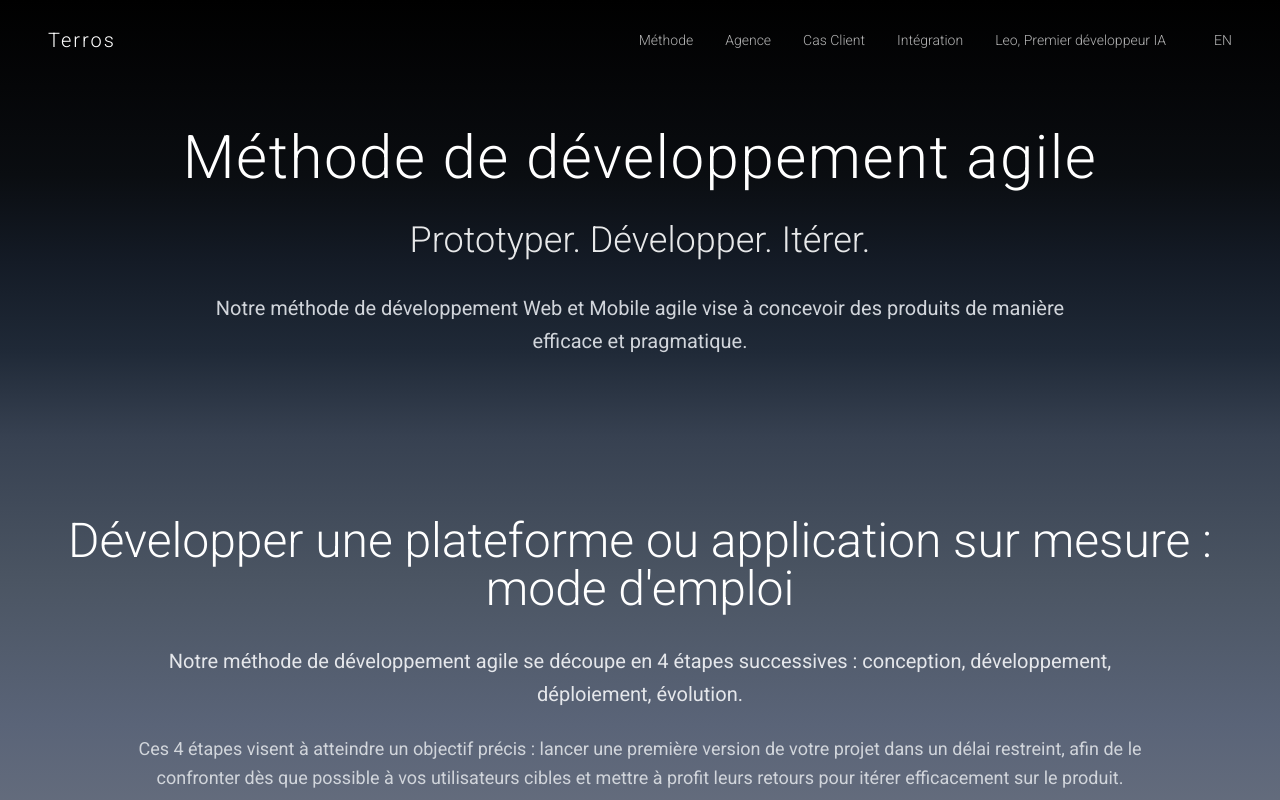
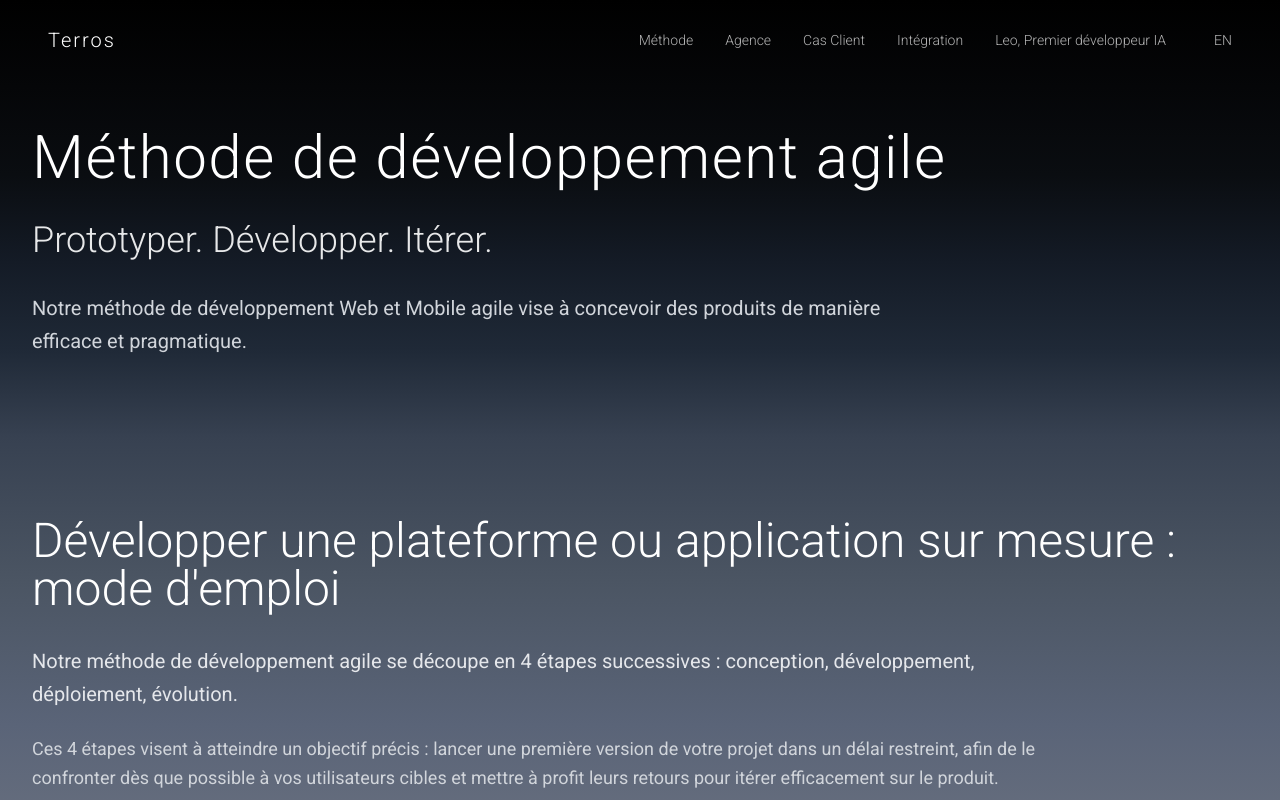
Before and after one commit to charlotteforte/test11, a React (Vite) app: page /method in a window 1280 px wide. Shown: the top 800 px of the page. Built offline with nearby package versions, Linux system fonts and the light colour scheme.

Commit message:
helloleo: style: align method page sections to left and remove unnecessary margin classes

```diff
--- a/src/pages/MethodPage.tsx
+++ b/src/pages/MethodPage.tsx
@@ -39,7 +39,7 @@ const MethodPage = () => {
       <section className="pt-32 pb-20" style={{ background: 'linear-gradient(180deg, #000000 0%, #050608 20%, #0a0d11 40%, #141b26 60%, #1f2937 80%, #374151 100%)' }}>
         <div className="max-w-7xl mx-auto px-4 sm:px-6 lg:px-8">
           <motion.div
-            className="text-center"
+            className="text-left"
             initial={{ opacity: 0, y: 50 }}
             animate={{ opacity: 1, y: 0 }}
             transition={{ duration: 0.8 }}
@@ -50,7 +50,7 @@ const MethodPage = () => {
             <h2 className="text-3xl md:text-4xl font-light text-white/90 mb-8">
               Prototyper. Développer. Itérer.
             </h2>
-            <p className="text-xl text-gray-300 max-w-4xl mx-auto leading-relaxed">
+            <p className="text-xl text-gray-300 max-w-4xl leading-relaxed">
               Notre méthode de développement Web et Mobile agile vise à concevoir des produits de manière efficace et pragmatique.
             </p>
           </motion.div>
@@ -61,7 +61,7 @@ const MethodPage = () => {
       <section className="py-20" style={{ background: 'linear-gradient(180deg, #374151 0%, #4b5563 15%, #5a6478 30%, #6b7280 45%, #737a85 60%, #7a8189 75%, #898F9B 85%, #9ba1ab 100%)' }}>
         <div className="max-w-7xl mx-auto px-4 sm:px-6 lg:px-8">
           <motion.div
-            className="text-center mb-16"
+            className="text-left mb-16"
             initial={{ opacity: 0, y: 30 }}
             whileInView={{ opacity: 1, y: 0 }}
             transition={{ duration: 0.8 }}
@@ -70,10 +70,10 @@ const MethodPage = () => {
             <h2 className="text-4xl md:text-5xl font-light text-white mb-8">
               Développer une plateforme ou application sur mesure : mode d'emploi
             </h2>
-            <p className="text-xl text-gray-200 max-w-5xl mx-auto leading-relaxed mb-6">
+            <p className="text-xl text-gray-200 max-w-5xl leading-relaxed mb-6">
               Notre méthode de développement agile se découpe en 4 étapes successives : conception, développement, déploiement, évolution.
             </p>
-            <p className="text-lg text-gray-300 max-w-5xl mx-auto leading-relaxed">
+            <p className="text-lg text-gray-300 max-w-5xl leading-relaxed">
               Ces 4 étapes visent à atteindre un objectif précis : lancer une première version de votre projet dans un délai restreint, afin de le confronter dès que possible à vos utilisateurs cibles et mettre à profit leurs retours pour itérer efficacement sur le produit.
             </p>
           </motion.div>
```
